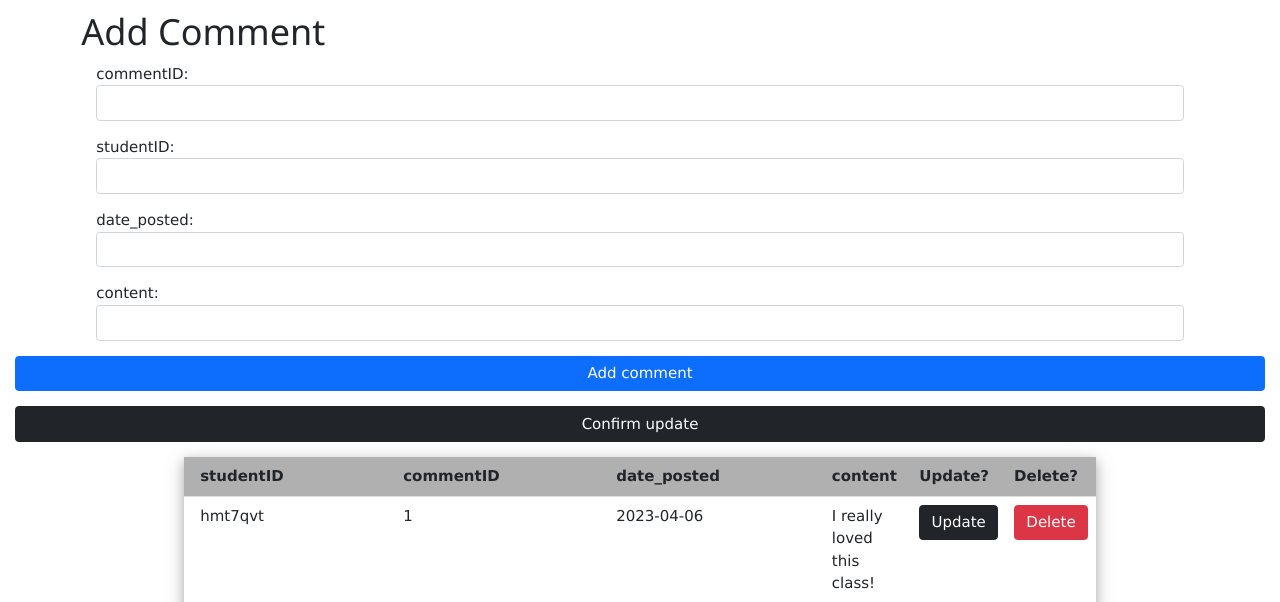
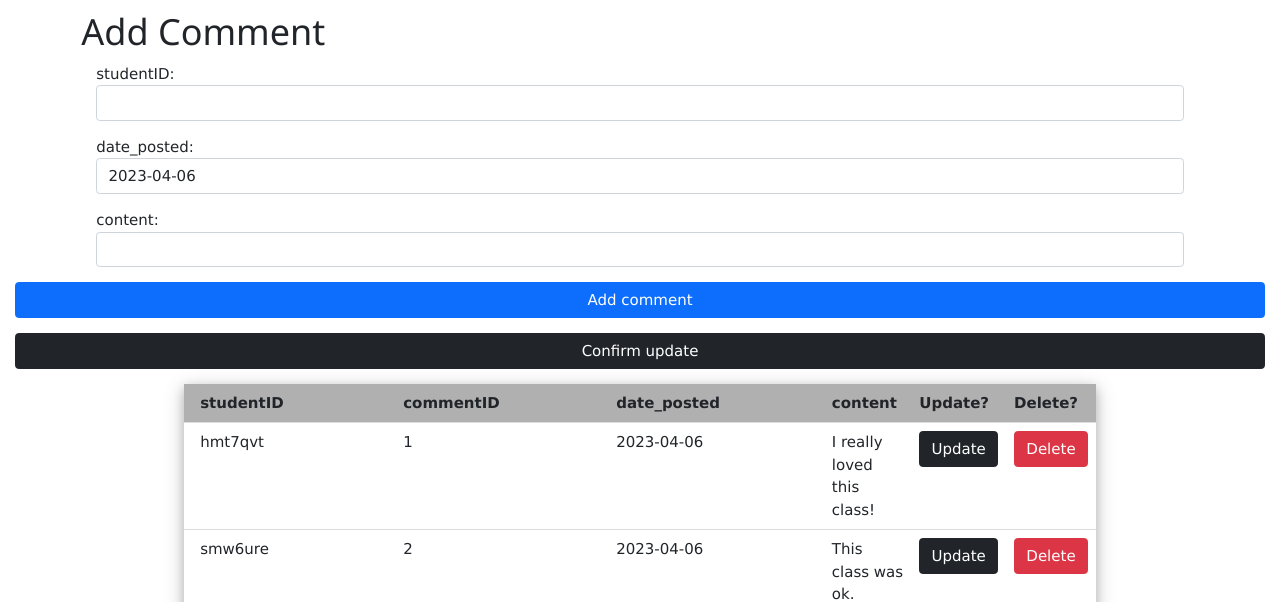
Before and after one commit to Skylarhaskiell/CS4750, a PHP site: page /simpleform.php in a window 1280 px wide. Shown: the part 53-655 px from the top of the page. Run offline with PHP 8.4, Linux system fonts and the light colour scheme; data comes from the database, SQL or seed files in the repository.

Commit message:
condensed comment page

```diff
--- a/connect-db.php
+++ b/connect-db.php
@@ -42,10 +42,10 @@
 ////////////////////////////////////////////
 
 /** S23, PHP (on GCP, local XAMPP, or CS server) connect to MySQL (on CS server) **/
-$username = 'seh6fy';
-$password = 'password1';
+$username = 'smw6ure';
+$password = 'CS4750!';
 $host = 'mysql01.cs.virginia.edu';
-$dbname = 'seh6fy_a';
+$dbname = 'smw6ure_a';
 $dsn = "mysql:host=$host;dbname=$dbname";
 ////////////////////////////////////////////
 
--- a/simpleform.php
+++ b/simpleform.php
@@ -65,12 +65,6 @@ if ($_SERVER['REQUEST_METHOD'] == 'POST')
   <h1>Add Comment</h1>
 
   <form name="mainForm" action="simpleform.php" method="post">
-  <div class="row mb-3 mx-3">
-  commentID:
-    <input type="text" class="form-control" name="commentID" required
-      value="<?php if ($class_info_to_update !=null) echo $class_info_to_update['commentID'];?>"
-    />
-    </div>
     <div class="row mb-3 mx-3">
     studentID:
     <input type="text" class="form-control" name="studentID" required
@@ -80,7 +74,7 @@ if ($_SERVER['REQUEST_METHOD'] == 'POST')
     <div class="row mb-3 mx-3">
     date_posted:
     <input type="text" class="form-control" name="date_posted" required
-    value="<?php if ($class_info_to_update !=null) echo $class_info_to_update['date_posted'];?>"
+    value="<?php echo date("Y-m-d")?> <?php if ($class_info_to_update !=null) echo $class_info_to_update['date_posted'];?>"
     />
     </div>
     <div class="row mb-3 mx-3">
```
